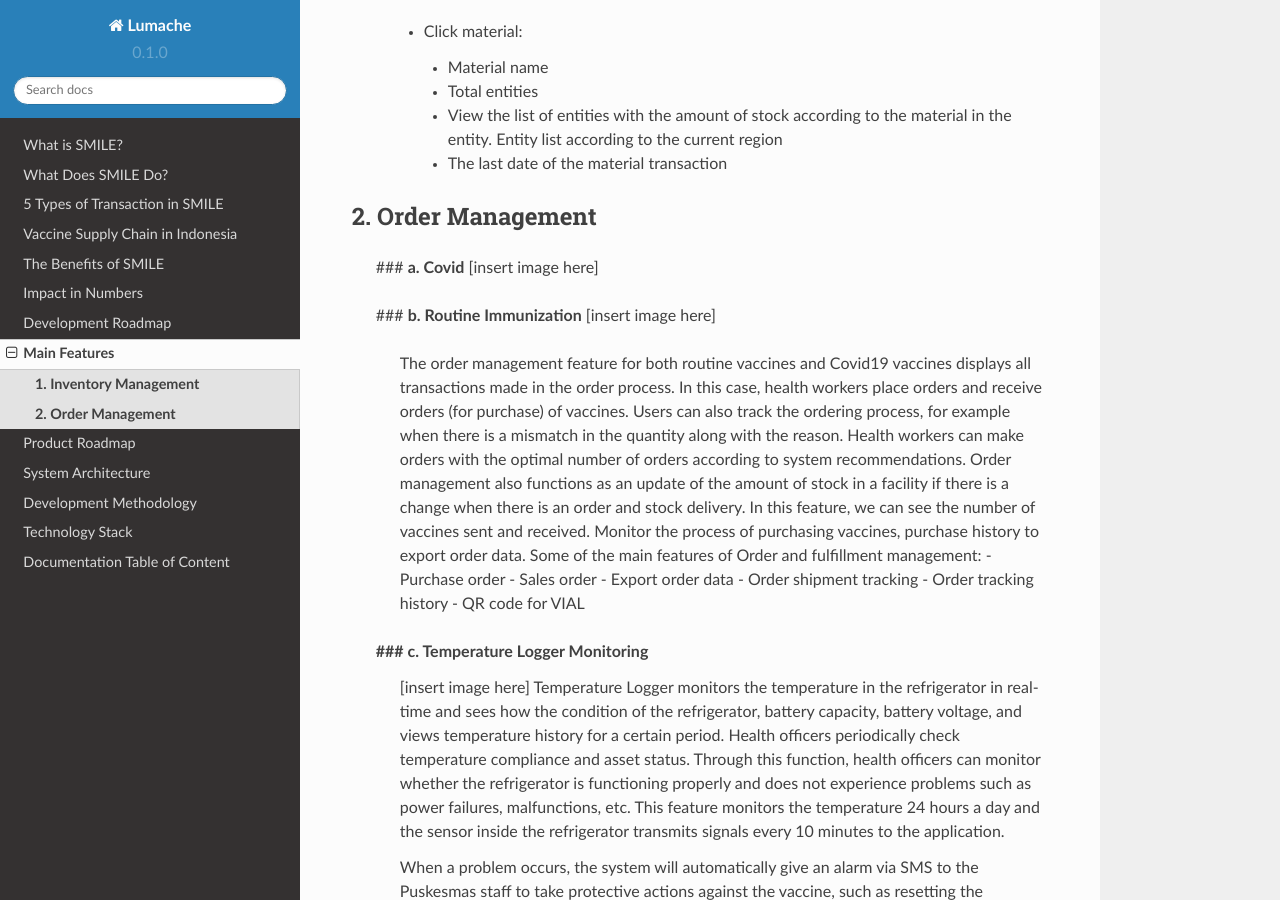
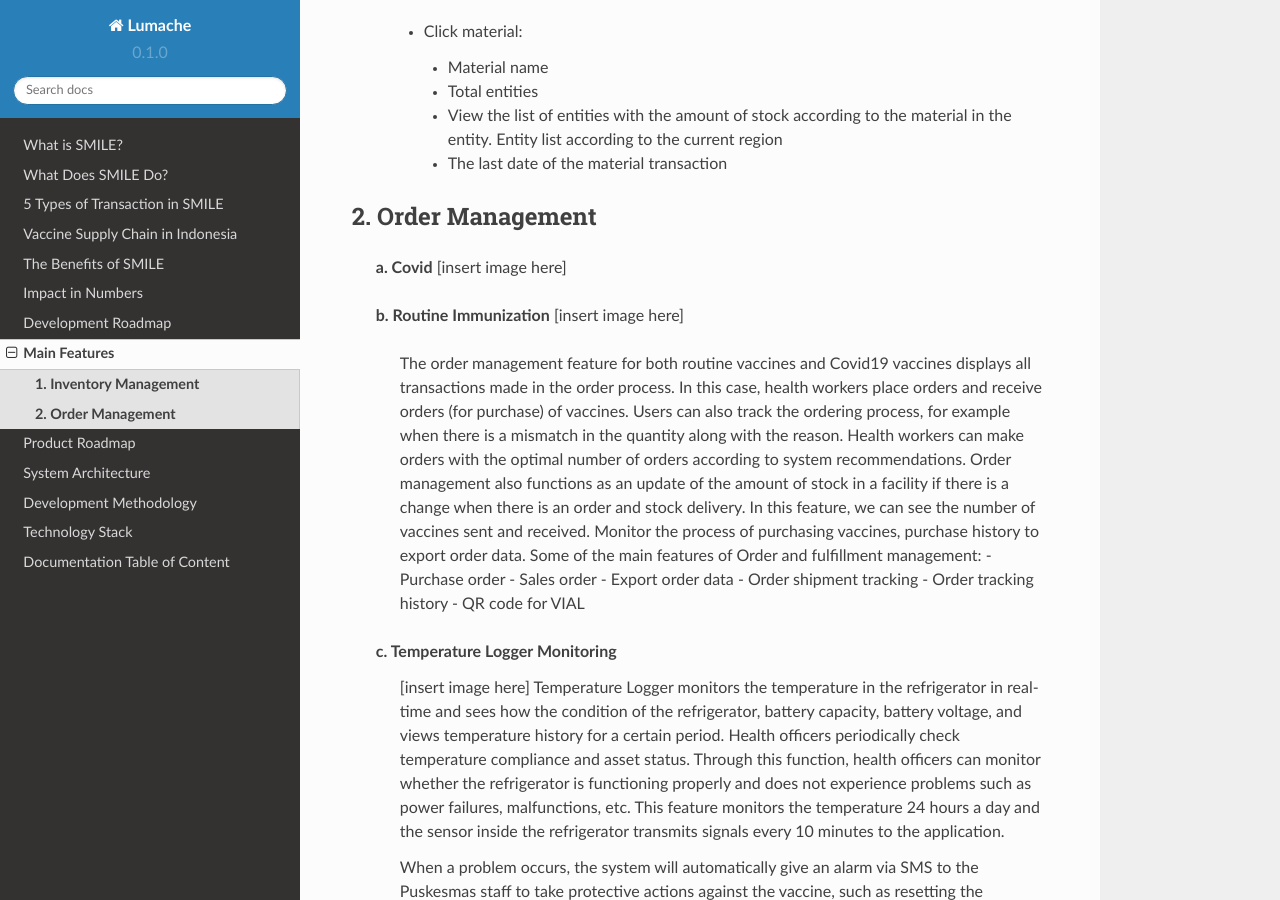
Before and after one commit to bigza/smile-documentation, a Sphinx documentation site: the page built from docs/source/features.rst, in a window 1280 px wide and 900 px high, scrolled down 1336 px. Built offline with Sphinx 7.4.7 and the Read the Docs theme 2.0.0, drawn with Linux system fonts in a browser that asks for light colours.

Commit message:
upd feature

```diff
--- a/docs/source/features.rst
+++ b/docs/source/features.rst
@@ -40,10 +40,10 @@ Main Features
 
 **2.	Order Management**
 -----
-   ### **a. Covid**
+   **a. Covid**
    [insert image here]
 
-   ### **b. Routine Immunization**
+   **b. Routine Immunization**
    [insert image here]
       The order management feature for both routine vaccines and Covid19 vaccines displays all transactions made in the order process. In this case, health workers place orders and receive orders (for purchase) of vaccines. Users can also track the ordering process, for example when there is a mismatch in the quantity along with the reason. Health workers can make orders with the optimal number of orders according to system recommendations. Order management also functions as an update of the amount of stock in a facility if there is a change when there is an order and stock delivery. In this feature, we can see the number of vaccines sent and received. Monitor the process of purchasing vaccines, purchase history to export order data.
       Some of the main features of Order and fulfillment management:
@@ -54,7 +54,7 @@ Main Features
       -	Order tracking history
       -	QR code for VIAL
 
-   ### **c. Temperature Logger Monitoring**
+   **c. Temperature Logger Monitoring**
       [insert image here]
       Temperature Logger monitors the temperature in the refrigerator in real-time and sees how the condition of the refrigerator, battery capacity, battery voltage, and views temperature history for a certain period. Health officers periodically check temperature compliance and asset status. Through this function, health officers can monitor whether the refrigerator is functioning properly and does not experience problems such as power failures, malfunctions, etc. This feature monitors the temperature 24 hours a day and the sensor inside the refrigerator transmits signals every 10 minutes to the application.
 
```
